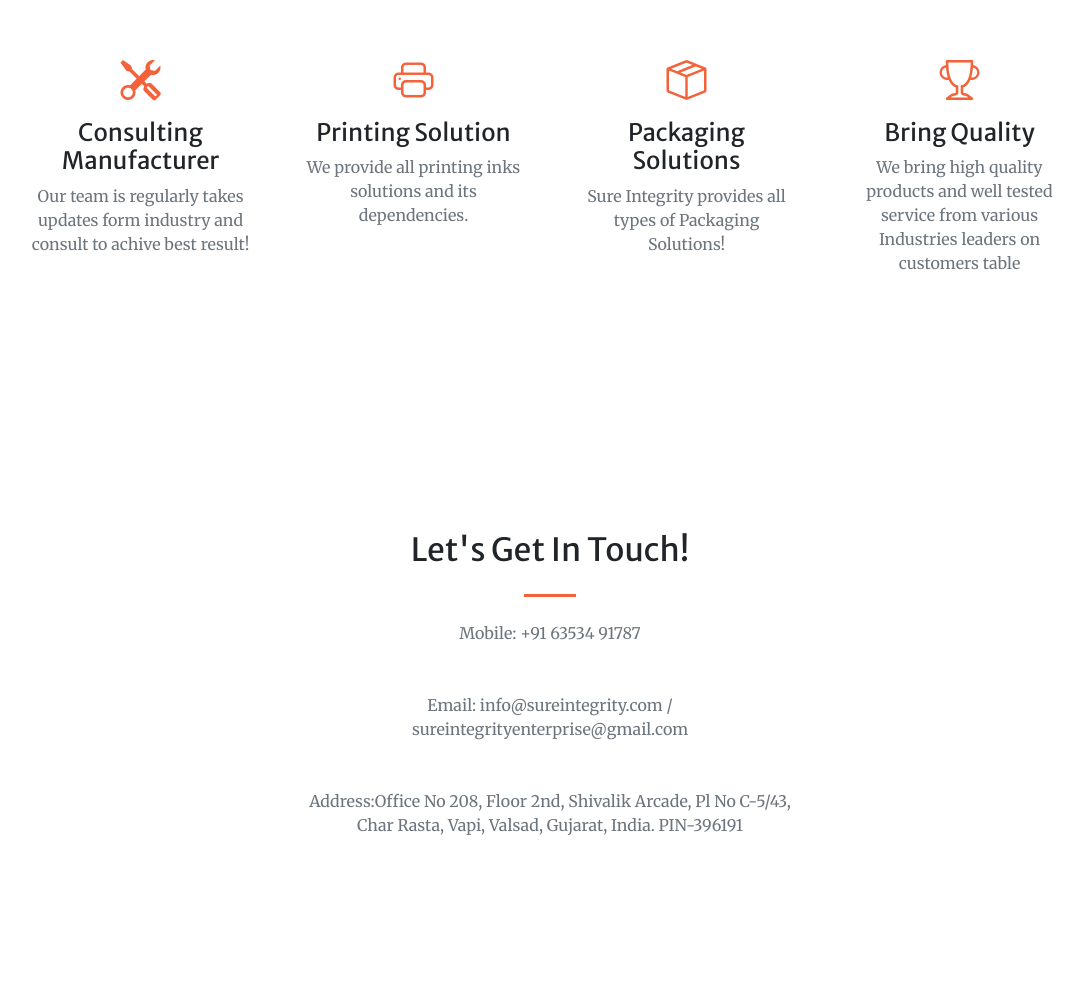
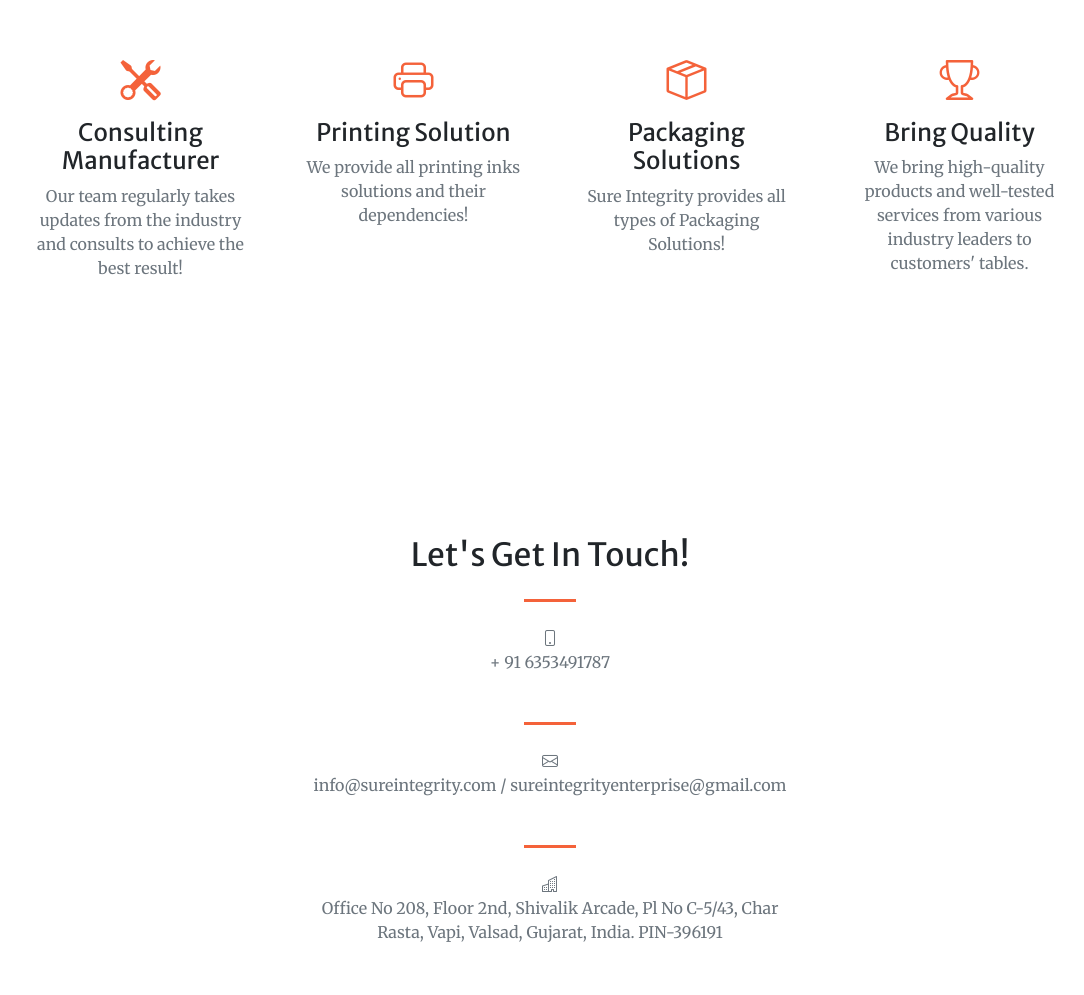
Before and after one commit to sureintegrityenterprise/website, a plain HTML site: page index.html in a window 1280 px wide. Shown: the part 1589-2584 px from the top of the page, without its empty margins (90-1174 px from the left). Drawn offline with nearby package versions, Linux system fonts and the light colour scheme; some packages are replaced by stand-ins of ours; a script that the page names is missing.

Commit message:
Spell correction

```diff
--- a/index.html
+++ b/index.html
@@ -166,7 +166,7 @@
             <div class="container px-4 px-lg-5 h-100">
                 <div class="row gx-4 gx-lg-5 h-100 align-items-center justify-content-center text-center">
                     <div class="col-lg-8 align-self-end">
-                        <h1 class="text-white font-weight-bold">We link business, to imporove your process</h1>
+                        <h1 class="text-white font-weight-bold">We link business, to improve your process</h1>
                         <hr class="divider" />
                     </div>
                     <div class="col-lg-8 align-self-baseline">
@@ -200,14 +200,14 @@
                         <div class="mt-5">
                             <div class="mb-2"><i class="bi-tools fs-1 text-primary"></i></div>
                             <h3 class="h4 mb-2">Consulting Manufacturer</h3>
-                            <p class="text-muted mb-0">Our team is regularly takes updates form industry and consult to achive best result!</p>
+                            <p class="text-muted mb-0">Our team regularly takes updates from the industry and consults to achieve the best result!</p>
                         </div>
                     </div>
                     <div class="col-lg-3 col-md-6 text-center">
                         <div class="mt-5">
                             <div class="mb-2"><i class="bi-printer fs-1 text-primary"></i></div>
                             <h3 class="h4 mb-2">Printing Solution</h3>
-                            <p class="text-muted mb-0">We provide all printing inks solutions and its dependencies.</p>
+                            <p class="text-muted mb-0">We provide all printing inks solutions and their dependencies!</p>
                         </div>
                     </div>
                     <div class="col-lg-3 col-md-6 text-center">
@@ -221,7 +221,7 @@
                         <div class="mt-5">
                             <div class="mb-2"><i class="bi-trophy fs-1 text-primary"></i></div>
                             <h3 class="h4 mb-2">Bring Quality</h3>
-                            <p class="text-muted mb-0">We bring high quality products and well tested service from various Industries leaders on customers table</p>
+                            <p class="text-muted mb-0">We bring high-quality products and well-tested services from various industry leaders to customers' tables.</p>
                         </div>
                     </div>
                 </div>
@@ -234,12 +234,17 @@
                     <div class="col-lg-8 col-xl-6 text-center">
                         <h2 class="mt-0">Let's Get In Touch!</h2>
                         <hr class="divider" />
-                        <p class="text-muted mb-5">Mobile: +91 63534 91787
-                        <p class="text-muted mb-5">Email: info@sureintegrity.com / sureintegrityenterprise@gmail.com
-                        <p class="text-muted mb-5">Address:Office No 208, Floor 2nd, Shivalik Arcade,
-                            Pl No C-5/43, Char Rasta, Vapi,
-                            Valsad, Gujarat, India. PIN-396191
-                            </p>
+                        <p class="text-muted mb-0"><i class="bi bi-phone"></i>
+                        <p class="text-muted mb-5">+ 91 6353491787
+                        <hr class="divider" />
+                        <p class="text-muted mb-0"><i class="bi bi-envelope"></i>
+                        <p class="text-muted mb-5">info@sureintegrity.com / sureintegrityenterprise@gmail.com
+                        <hr class="divider" />
+                        <p class="text-muted mb-0"><i class="bi bi-building"></i></p>
+                            <p class="text-muted mb-5">Office No 208, Floor 2nd, Shivalik Arcade,
+                                Pl No C-5/43, Char Rasta, Vapi,
+                                Valsad, Gujarat, India. PIN-396191
+                                </p>
                     </div>
                 </div>
             </div>
```
